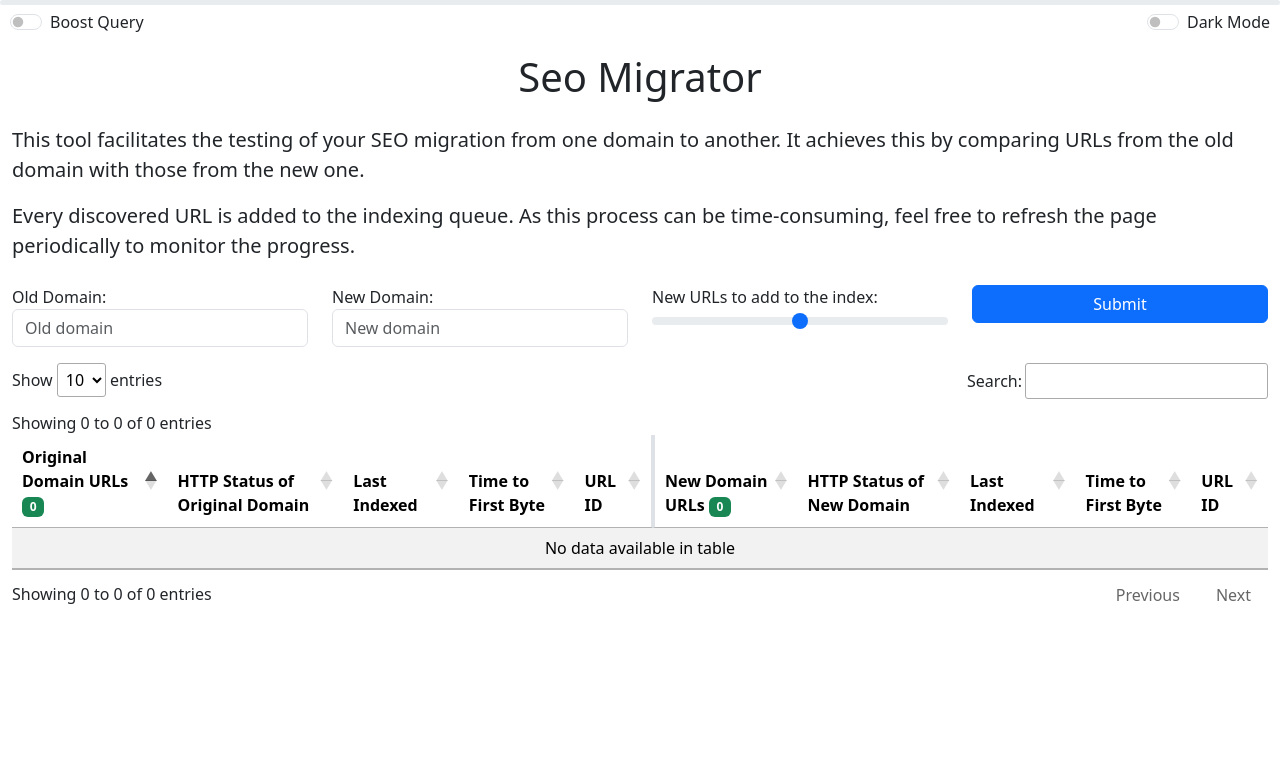
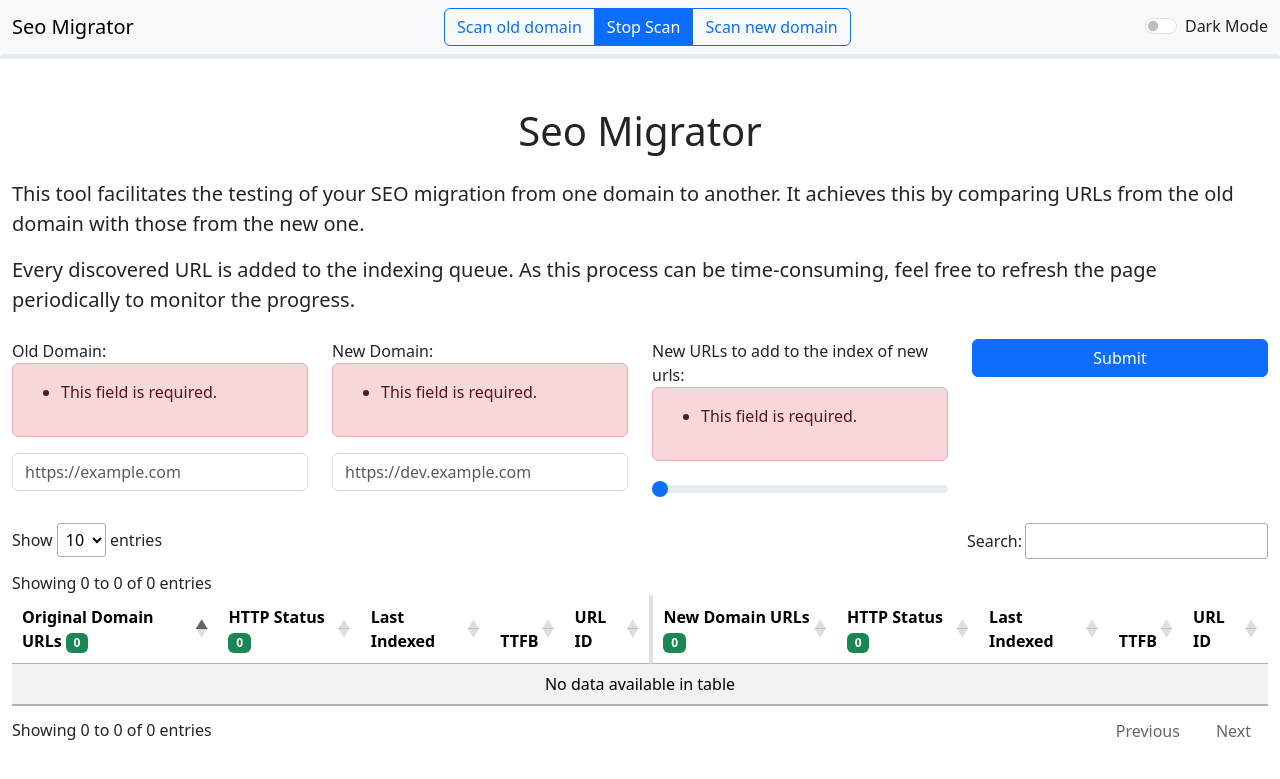
Before and after one commit to Ganngann/seomigrator, a Django app: page / in a window 1280 px wide. Shown: the top 779 px of the page. Run offline with Django 4.2, Linux system fonts and the light colour scheme; some libraries are stand-ins or nearby versions.

Commit message:
add selective booster, status counter, menu, an severals other functionalities

```diff
--- a/seomigratorpy/migrator/cron.py
+++ b/seomigratorpy/migrator/cron.py
@@ -2,7 +2,6 @@ from .models import Queue
 
 
 def url_colector():
-    print("############################################################################# url_colector")
 
     # Récupérer les 60 premières URL de la table Queue
     queue_urls = Queue.objects.all()[:60]
--- a/seomigratorpy/migrator/forms.py
+++ b/seomigratorpy/migrator/forms.py
@@ -1,29 +1,42 @@
 from django import forms
+from django.core.exceptions import ValidationError
 
 class MyForm(forms.Form):
     old_domain = forms.CharField(
-        label="Old Domain",  # Ajout du label ici
+        label="Old Domain",
         widget=forms.TextInput(
-            attrs={"class": "form-control", "placeholder": "Old domain"}
+            attrs={"class": "form-control", "placeholder": "https://example.com"}
         )
     )
     new_domain = forms.CharField(
-        label="New Domain",  # Ajout du label ici
+        label="New Domain",
         widget=forms.TextInput(
-            attrs={"class": "form-control", "placeholder": "New domain"}
+            attrs={"class": "form-control", "placeholder": "https://dev.example.com"}
         )
     )
     new_url_to_index = forms.IntegerField(
-        label="New URLs to add to the index",  # Ajout du label ici
+        label="New URLs to add to the index of new urls",
         widget=forms.NumberInput(
             attrs={
                 "type": "range",
                 "class": "form-range",
                 "id": "new_urls_to_index",
                 "min": 0,
-                "max": 100,
+                "max": 250,
                 "oninput": "updateValue(this.value)",
-                "value": 50,
+                "value": 0,
             }
         )
     )
+
+    def clean_old_domain(self):
+        old_domain = self.cleaned_data.get('old_domain')
+        if not old_domain.startswith('http'):
+            raise forms.ValidationError('Domain must start with "http".')
+        return old_domain
+
+    def clean_new_domain(self):
+        new_domain = self.cleaned_data.get('new_domain')
+        if not new_domain.startswith('http'):
+            raise forms.ValidationError('Domain must start with "http".')
+        return new_domain
--- a/seomigratorpy/migrator/models/domain.py
+++ b/seomigratorpy/migrator/models/domain.py
@@ -1,3 +1,4 @@
+# seomigratorpy/migrator/models/domain.py
 from django.db import models
 
 class Domain(models.Model):
--- a/seomigratorpy/migrator/models/link.py
+++ b/seomigratorpy/migrator/models/link.py
@@ -1,3 +1,4 @@
+# seomigratorpy/migrator/models/link.py
 from django.db import models
 
 class Link(models.Model):
--- a/seomigratorpy/migrator/models/managers/domain_manager.py
+++ b/seomigratorpy/migrator/models/managers/domain_manager.py
@@ -13,7 +13,6 @@ class DomainManager(models.Manager):
     # else create domain and return domain
     def get_or_create_domain(self, url):
         extracted_domain = self.extract_domain(url)
-        # pprint(extracted_domain)
         if extracted_domain == '':
             return
         else:
@@ -25,7 +24,6 @@ class DomainManager(models.Manager):
 
     def extract_domain(self, url):
         ext = tldextract.extract(url)
-        # pprint(vars(ext))
         if ext.domain and ext.suffix:
             return ext.domain + '.' + ext.suffix
         else:
--- a/seomigratorpy/migrator/models/managers/subdomain_manager.py
+++ b/seomigratorpy/migrator/models/managers/subdomain_manager.py
@@ -10,7 +10,6 @@ from pprint import pprint
 class SubdomainManager(models.Manager):
     def get_or_create_subdomain(self, url):
         extracted_subdomain = self.extract_subdomain(url)
-        # pprint(extracted_domain)
         if extracted_subdomain == '':
             return
         else:
@@ -22,7 +21,6 @@ class SubdomainManager(models.Manager):
 
     def extract_subdomain(self, url):
         ext = tldextract.extract(url)
-        # pprint(vars(ext))
         if ext.subdomain :
             return ext.subdomain
         else:
--- a/seomigratorpy/migrator/models/page.py
+++ b/seomigratorpy/migrator/models/page.py
@@ -1,3 +1,4 @@
+# seomigratorpy/migrator/models/page.py
 from django.db import models
 
 class Page(models.Model):
--- a/seomigratorpy/migrator/models/subdomain.py
+++ b/seomigratorpy/migrator/models/subdomain.py
@@ -1,3 +1,4 @@
+# seomigratorpy/migrator/models/subdomain.py
 from django.db import models
 
 class Subdomain(models.Model):
--- a/seomigratorpy/migrator/templates/migrator.html
+++ b/seomigratorpy/migrator/templates/migrator.html
@@ -47,13 +47,13 @@
         border-left: 2px solid #dee2e6;
       }
 
-      .dark-mode-switch {
+      .dark-mode-switcha {
         position: fixed;
         top: 10px;
         right: 10px;
         cursor: pointer;
       }
-      .boost-query-switch {
+      .boost-query-switcha {
         position: fixed;
         top: 10px;
         left: 10px;
@@ -64,14 +64,28 @@
 
   <body>
     <!-- Dark Mode Switch -->
+    <nav class="navbar navbar-light bg-light">
+      <div class="container-fluid">
+        <span class="navbar-brand mb-0 h1">Seo Migrator</span>
+
+        <div class="btn-group" role="group" aria-label="Basic radio toggle button group">
+          <input type="radio" class="btn-check" name="btnradio" id="scanOld" autocomplete="off" />
+          <label class="btn btn-outline-primary" for="scanOld"><span class="badge rounded-pill bg-pimary scansecondold visually-hidden">1.2/sec</span> Scan old domain <span class=" spinner-border-sm scanold" role="status" aria-hidden="true"></span></label>
+
+          <input type="radio" class="btn-check" name="btnradio" id="stopScan" autocomplete="off" checked />
+          <label class="btn btn-outline-primary" for="stopScan">Stop Scan</label>
+
+          <input type="radio" class="btn-check" name="btnradio" id="scanNew" autocomplete="off" />
+          <label class="btn btn-outline-primary" for="scanNew"><span class="badge rounded-pill bg-pimary scansecondnew visually-hidden">1.2/sec</span> Scan new domain <span class=" spinner-border-sm scannew" role="status" aria-hidden="true"></span></label>
+        </div>
+
         <div class="form-check form-switch dark-mode-switch">
           <label class="form-check-label" for="darkModeSwitch">Dark Mode</label>
           <input class="form-check-input" type="checkbox" id="darkModeSwitch" />
         </div>
-    <div class="form-check form-switch boost-query-switch">
-      <input class="form-check-input" type="checkbox" id="boostQuerySwitch" />
-      <label class="form-check-label" for="boostQuerySwitch">Boost Query</label>
       </div>
+    </nav>
+
     <div class="progress" style="height: 5px;">
       <div class="progress-bar" role="progressbar" aria-valuenow="{{ number_of_new_urls }}" aria-valuemin="0" aria-valuemax="{{ number_of_urls }}" style="width: {{ progress }}%"></div>
     </div>
@@ -84,13 +98,26 @@
 
       <form id="myform" method="get" class="mb-3">
         <div class="row">
-          <div class="form-group col-md-3">{{ form.old_domain.label_tag }}
-            {{ form.old_domain }}</div>
-          <div class="form-group col-md-3">{{ form.new_domain.label_tag }}
-            {{ form.new_domain }}</div>
+          <div class="form-group col-md-3">
+            {{ form.old_domain.label_tag }}
+            {% if form.old_domain.errors %}
+              <div class="alert alert-danger" role="alert">{{ form.old_domain.errors }}</div>
+            {% endif %}
+            {{ form.old_domain }}
+          </div>
+          <div class="form-group col-md-3">
+            {{ form.new_domain.label_tag }}
+            {% if form.new_domain.errors %}
+              <div class="alert alert-danger" role="alert">{{ form.new_domain.errors }}</div>
+            {% endif %}
+            {{ form.new_domain }}
+          </div>
           <div class="form-group col-md-3">
             {{ form.new_url_to_index.label_tag }}
             <span id="range_value"></span>
+            {% if form.new_url_to_index.errors %}
+              <div class="alert alert-danger" role="alert">{{ form.new_url_to_index.errors }}</div>
+            {% endif %}
             {{ form.new_url_to_index }}
             <script>
               function updateValue(val) {
@@ -112,9 +139,15 @@
               <th>
                 Original Domain URLs <span class="badge bg-success">{{ number_of_urls }}</span>
               </th>
-              <th>HTTP Status of Original Domain</th>
+              <th>
+                HTTP Status{% if number_of_urls_with_status == number_of_urls %}
+                  <span class="badge bg-success">{{ number_of_urls_with_status }}</span>
+                {% else %}
+                  <span class="badge bg-danger">{{ number_of_urls_with_status }}</span>
+                {% endif %}
+              </th>
               <th>Last Indexed</th>
-              <th>Time to First Byte</th>
+              <th>TTFB</th>
               <th class="old-url-set">URL ID</th>
               <th class="new-url-set">
                 New Domain URLs{% if number_of_new_urls == number_of_urls %}
@@ -123,9 +156,15 @@
                   <span class="badge bg-danger">{{ number_of_new_urls }}</span>
                 {% endif %}
               </th>
-              <th>HTTP Status of New Domain</th>
+              <th>
+                HTTP Status{% if number_of_new_domain_urls_with_status == number_of_new_urls %}
+                  <span class="badge bg-success">{{ number_of_new_domain_urls_with_status }}</span>
+                {% else %}
+                  <span class="badge bg-danger">{{ number_of_new_domain_urls_with_status }}</span>
+                {% endif %}
+              </th>
               <th>Last Indexed</th>
-              <th>Time to First Byte</th>
+              <th>TTFB</th>
               <th>URL ID</th>
             </tr>
           </thead>
@@ -166,41 +205,98 @@
       })
     </script>
     <script>
-      ajaxurl = '/migrator/cron?url_to_index=2'
+      let ajaxurl = '/migrator/cron' // /migrator/cron?url_to_index=1&domain=http://exemple.com;
+      let restart_delay = 1000
+      let url_to_index = 1
+      let lastAjaxRequestResponseDelay = 0
+      let domain = ''
+      let urlScanedPerSeconde = 0
+      const scanSecondOld = document.querySelector('.scansecondold')
+      const scanSecondNew = document.querySelector('.scansecondnew')
+
       function fetchUrl() {
+        let startTime = Date.now() // enregistre le temps de début
+
         fetch(ajaxurl)
           .then((response) => {
             if (!response.ok) {
-              // uncheck the switch
-              $('#boostQuerySwitch').prop('checked', false)
               throw new Error('Erreur réseau lors de la requête fetch')
             }
             return response.json()
           })
           .then((data) => {
-            // Utilisez vos données ici
             console.log(data)
-            if ($('#boostQuerySwitch')[0].checked) {
-              delayer()
-            }
           })
           .catch((error) => {
             console.error('Erreur lors de la récupération des données : ', error)
           })
+          .finally(() => {
+            ajaxurl = '/migrator/cron?url_to_index=' + url_to_index + '&domain=' + encodeURIComponent(domain)
+
+            let endTime = Date.now() // enregistre le temps de fin
+            let thisRequestResponseDelay = endTime - startTime // calcule le temps de réponse
+
+            if (lastAjaxRequestResponseDelay === 0 || thisRequestResponseDelay < lastAjaxRequestResponseDelay) {
+              url_to_index += 1
+              if (restart_delay > 1000) {
+                restart_delay -= 100
+              }
+            } else if (thisRequestResponseDelay > lastAjaxRequestResponseDelay) {
+              restart_delay += 100
+              if (url_to_index > 1) {
+                url_to_index -= 1
+              }
+            }
+            urlScanedPerSeconde = url_to_index / (thisRequestResponseDelay / 1000)
+            console.log('urlScanedPerSeconde', urlScanedPerSeconde)
+            scanSecondOld.innerHTML = urlScanedPerSeconde.toFixed(2) + '/sec'
+            scanSecondNew.innerHTML = urlScanedPerSeconde.toFixed(2) + '/sec'
+
+            lastAjaxRequestResponseDelay = thisRequestResponseDelay // met à jour le temps de réponse de la dernière requête
+            if (!document.querySelector('#stopScan').checked) {
+              setTimeout(fetchUrl, restart_delay)
+            }
+          })
       }
 
-      $('#boostQuerySwitch').change(function () {
-        if ($(this).is(':checked')) {
-          delayer()
+      document.querySelectorAll('input[name="btnradio"]').forEach((radio) => {
+        radio.addEventListener('change', (e) => {
+          // Récupère les éléments span pour scanold et scannew
+          const scanOldSpinner = document.querySelector('.scanold')
+          const scanNewSpinner = document.querySelector('.scannew')
+
+
+          // Retire la classe 'spinner-border' des deux éléments span
+          scanOldSpinner.classList.remove('spinner-border')
+          scanNewSpinner.classList.remove('spinner-border')
+
+          // Ajoute la classe 'visually-hidden' aux deux éléments span pour scansecondold et scansecondnew
+          scanSecondOld.classList.add('visually-hidden')
+          scanSecondNew.classList.add('visually-hidden')
+
+          if (e.target.id === 'scanOld') {
+            domain = document.querySelector('#id_old_domain').value
+            // Ajoute la classe 'spinner-border' à l'élément span pour scanold
+            scanOldSpinner.classList.add('spinner-border')
+            // Retire la classe 'visually-hidden' de l'élément span pour scansecondold
+            scanSecondOld.classList.remove('visually-hidden')
+          } else if (e.target.id === 'scanNew') {
+            domain = document.querySelector('#id_new_domain').value
+            // Ajoute la classe 'spinner-border' à l'élément span pour scannew
+            scanNewSpinner.classList.add('spinner-border')
+            // Retire la classe 'visually-hidden' de l'élément span pour scansecondnew
+            scanSecondNew.classList.remove('visually-hidden')
+          }
+
+          if (domain !== '') {
+            // Mettre à jour l'URL de la requête Ajax
+            ajaxurl = '/migrator/cron?url_to_index=' + url_to_index + '&domain=' + encodeURIComponent(domain)
+            // Démarrer la requête Ajax
+            fetchUrl()
           }
         })
+      })
 
-      function delayer() {
-        setTimeout(fetchUrl, 1000)
-      }
-
-
-      // setInterval(fetchUrl, 1000);
     </script>
 
     <!-- Dark Mode Switch -->
--- a/seomigratorpy/migrator/urls.py
+++ b/seomigratorpy/migrator/urls.py
@@ -4,5 +4,5 @@ from . import views
 
 urlpatterns = [
     path('', views.migrator, name='migrator'),
-    path('cron', views.colector, name='colector'),
+    path('cron', views.collector, name='collector'),
 ]
--- a/seomigratorpy/migrator/views.py
+++ b/seomigratorpy/migrator/views.py
@@ -1,11 +1,13 @@
 # seomigratorpy/migrator/views.py
 
+import copy
 import pprint
 from django.shortcuts import render
 from .forms import MyForm
 from migrator.models import Domain, Url, Queue
 from migrator.models.managers.url_manager import UrlManager
 from itertools import zip_longest
+from multiprocessing import Pool
 
 
 def migrator(request):
@@ -16,27 +18,47 @@ def migrator(request):
     number_of_new_urls = 0
     number_of_urls = 0
     progress = 0
+    number_of_urls_with_status = 0
+    number_of_new_domain_urls_with_status = 0
+
     form = MyForm(request.GET if request.method == "GET" else None)
 
     if request.method == "GET" and form.is_valid():
         new_url_to_index = form.cleaned_data["new_url_to_index"]
-        old_domain, created = UrlManager.get_or_create_url(form.cleaned_data["old_domain"])
-        old_domain_sitemap, created = UrlManager.get_or_create_url(old_domain.url + '/sitemap.xml')
+        old_domain, created = UrlManager.get_or_create_url(
+            form.cleaned_data["old_domain"]
+        )
+        new_domain, created = UrlManager.get_or_create_url(
+            form.cleaned_data["new_domain"]
+        )
+        old_domain_sitemap, created = UrlManager.get_or_create_url(
+            old_domain.url + "/sitemap.xml"
+        )
         sitemap = old_domain_sitemap.index()
-        print("##################### Sitemap #####################")
-        print(sitemap)
-
         if not sitemap == 200:
             old_domain.index()
+        urls = list(
+            Url.objects.filter(domain=old_domain.domain)
+        )  # Convertir en liste pour éviter les requêtes multiples
+        for url in urls:
+            new_uri = copy.copy(url)
+            new_uri.domain = new_domain.domain
+            if new_domain.subdomain:
+                new_uri.subdomain = new_domain.subdomain
+            new_url, created = UrlManager.get_or_create_url(
+                new_uri.protocol
+                + "://"
+                + new_uri.subdomain.name
+                + "."
+                + new_uri.domain.name
+                + new_uri.path
+            )
 
-        urls = list(Url.objects.filter(domain=old_domain.domain))  # Convertir en liste pour éviter les requêtes multiples
-        for url in urls:
-            new_uri = url.url.replace(form.cleaned_data["old_domain"], form.cleaned_data["new_domain"])
-            new_url, created = UrlManager.get_or_create_url(new_uri)
             new_domain_urls.append(new_url)
             if new_url is not None:
                 if new_url.last_indexed is None:
                     new_url.add_to_queue()
+                    new_url.save()
             if created:  # Si "created" est "True"
                 created_count += 1  # Incrémenter le compteur
                 if created_count > new_url_to_index:  # Si le compteur dépasse 50
@@ -45,6 +67,13 @@ def migrator(request):
         number_of_urls = len(urls)
         number_of_new_urls = len(new_domain_urls)
         joined_sets = dict(zip_longest(urls, new_domain_urls))
+
+        urls_with_status = [url for url in urls if url.http_status is not None]
+        number_of_urls_with_status = len(urls_with_status)
+        new_domain_urls_with_status = [
+            url for url in new_domain_urls if url.http_status is not None
+        ]
+        number_of_new_domain_urls_with_status = len(new_domain_urls_with_status)
 
     if number_of_urls > 0 and number_of_new_urls > 0:
         progress = (number_of_new_urls / number_of_urls) * 100
@@ -58,32 +87,63 @@ def migrator(request):
             "number_of_urls": number_of_urls,
             "number_of_new_urls": number_of_new_urls,
             "joined_sets": joined_sets,
-            "progress": progress
+            "progress": progress,
+            "number_of_urls_with_status": number_of_urls_with_status,
+            "number_of_new_domain_urls_with_status": number_of_new_domain_urls_with_status,
         },
     )
 
 
+def index_url_in_queue(queue_url):
+    print("############### Indexing: " + queue_url.url.url)
+    queue_url.delete()
+    try:
+        queue_url.url.index()
+    except Exception as e:
+        pass
+    return vars(queue_url)
 
 
-def colector(request):
-    url_to_index = request.GET.get('url_to_index')
+def index_url(url):
+    url.queue.delete()
+    url.index()
+    return vars(url)
+
+
+from django.db.models import Q
+
+
+def collector(request):
+    url_to_index = request.GET.get("url_to_index")
+    domain_to_index = request.GET.get(
+        "domain"
+    )  # Get the domain parameter from the GET request
+    domain_to_index, created = UrlManager.get_or_create_url(domain_to_index)
+
     if url_to_index is not None:
-        url_to_index = int(url_to_index)  # Convertir url_to_index en entier
+        url_to_index = int(url_to_index)
     else:
-        url_to_index = 5  # valeur par défaut si url_to_index n'est pas spécifié
-    # Récupérer les url_to_index premières URL de la table Queue
-    queue_urls = Queue.objects.all()[:url_to_index]
-    if not queue_urls:
-        return 'stop'
+        url_to_index = 5
+    print(url_to_index)
 
-    # Extraire les URL
-    for queue_url in queue_urls:
-        queue_url.delete()
-        queue_url.url.index()
-        print("############ ADD TO QUEUE: ")
-        pprint.pprint(queue_url.url.url)
-    pprint.pprint(vars(queue_urls))
+    # If domain parameter is defined, filter the queue by domain and subdomain
+    if domain_to_index is not None:
+        urls_with_queue = Url.objects.filter(
+            queue__isnull=False,
+            domain=domain_to_index.domain,
+            subdomain=domain_to_index.subdomain,
+        )[:url_to_index]
 
-    return render(request, 'colector.html', {
-        "indexed_urls": queue_urls
-    })
+        for url in urls_with_queue:
+            print(url.url)
+            index_url(url)
+        indexed_urls = urls_with_queue
+
+
+    else:
+        queue_urls = Queue.objects.all()[:url_to_index]
+        # Créer un pool de processus
+        with Pool(processes=1) as pool:
+            indexed_urls = pool.map(index_url_in_queue, queue_urls)
+
+    return render(request, "collector.html", {"indexed_urls": indexed_urls})
```
Also changed, not shown: seomigratorpy/migrator/models/managers/url_manager.py (+27 -4 lines), seomigratorpy/migrator/models/queue.py (+7 -1 lines), seomigratorpy/migrator/models/url.py (+104 -97 lines), seomigratorpy/migrator/templates/colector.html (deleted, +0 -20 lines), seomigratorpy/migrator/templates/collector.html (added, +20 -0 lines), seomigratorpy/migrator/migrations/0020_remove_queue_id_alter_queue_url.py (added), seomigratorpy/migrator/migrations/0021_alter_url_page_id_alter_url_domain_alter_url_path_and_more.py (added), seomigratorpy/migrator/migrations/0022_queue_id_alter_queue_url.py (added). Lines whose indentation alone changed are shown as unchanged.
